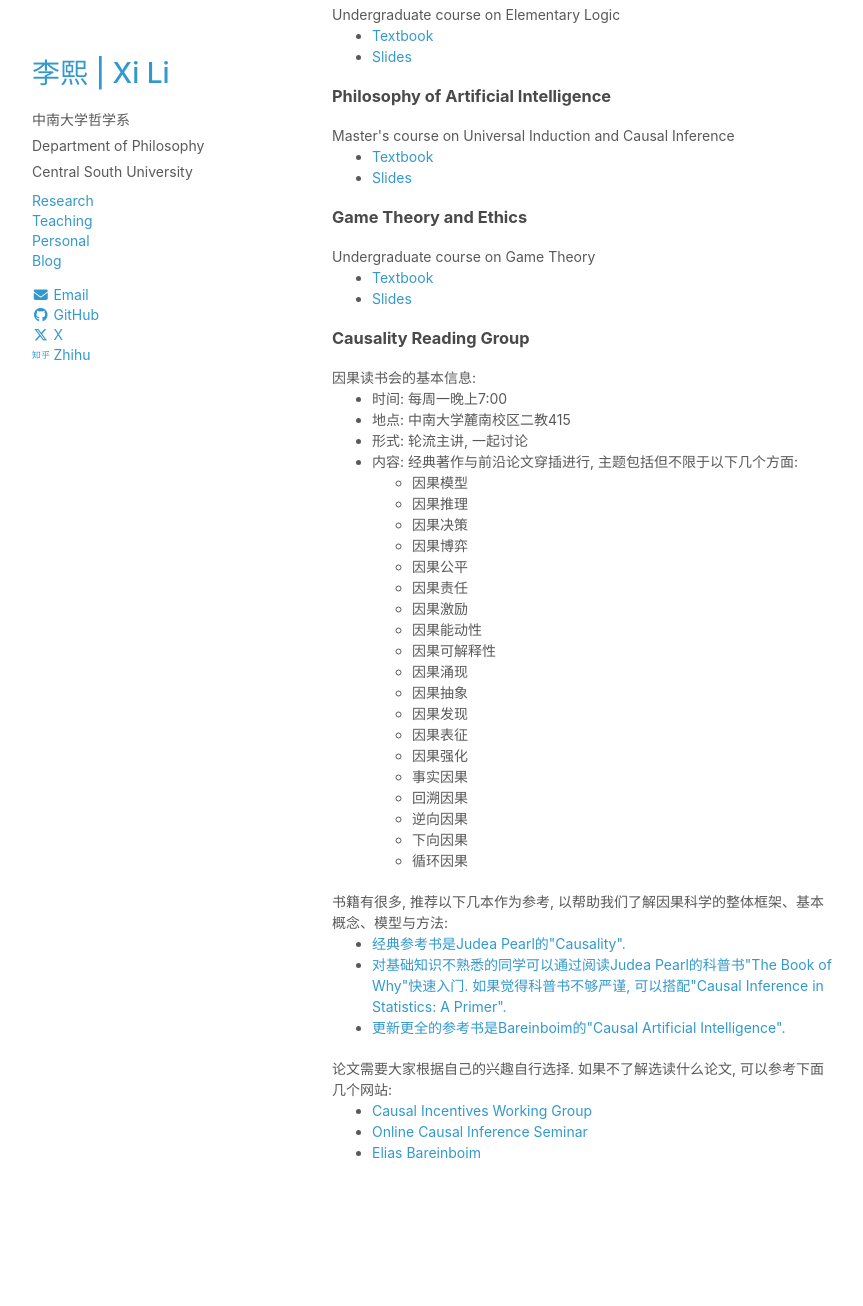
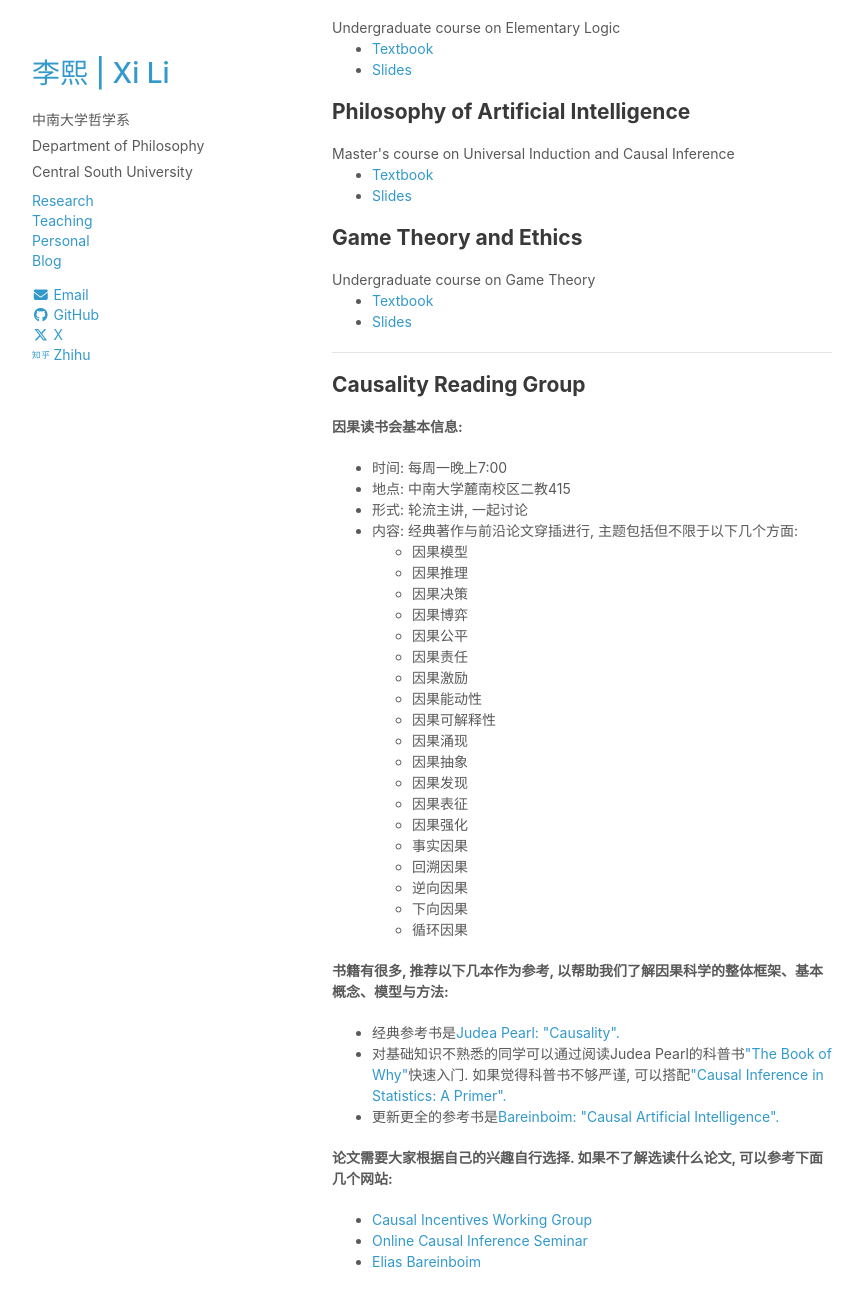
Before and after one commit to rickylixi/rickylixi.github.io, a Jekyll site: the page built from teaching.html, in a window 1280 px wide and 1400 px high, scrolled down 279 px. Shown: the top 1306 px of the window, without its empty margins (26-889 px from the left). Built offline with Jekyll 4.4.1, drawn with Linux system fonts in a browser that asks for light colours.

Commit message:
Update teaching.html

```diff
--- a/teaching.html
+++ b/teaching.html
@@ -4,35 +4,36 @@ title: "Teaching"
 description: "Teaching resources by Xi Li."
 canonical_url: "/teaching.html"
 ---
-<h2>Teaching Experience</h2>
+<h1>Teaching Experience</h1>
 <p><a href="{{ "/teaching/template.pdf" | relative_url }}" target="_blank" rel="noopener noreferrer">哲学论文写作指南</a></p>
 <p><a href="https://www.logicmatters.net/latex-for-logicians/" target="_blank" rel="noopener noreferrer">LaTeX</a></p>
 <p><a href="{{ "/teaching/s-beamer.tex" | relative_url }}">A Beamer Template</a></p>
 
 <hr />
-<h3><b>Mathematical Logic</b></h3>
+<h2><b>Mathematical Logic</b></h2>
 Undergraduate course on Elementary Logic
 <ul>
  <li><a href="https://builds.openlogicproject.org/" target="_blank" rel="noopener noreferrer">Textbook</a></li>
  <li><a href="{{ "/teaching/s-logic.pdf" | relative_url }}">Slides</a></li>
 </ul>
 
-<h3><b>Philosophy of Artificial Intelligence</b></h3>
+<h2><b>Philosophy of Artificial Intelligence</b></h2>
 Master's course on Universal Induction and Causal Inference
 <ul>
  <li><a href="https://www.hutter1.net/publ/uaibook2.pdf" target="_blank" rel="noopener noreferrer">Textbook</a></li>
  <li><a href="{{ "/teaching/s-uai.pdf" | relative_url }}">Slides</a></li>
 </ul>
 
-<h3><b>Game Theory and Ethics</b></h3>
+<h2><b>Game Theory and Ethics</b></h2>
 Undergraduate course on Game Theory
 <ul>
  <li><a href="https://www.masfoundations.org/mas.pdf" target="_blank" rel="noopener noreferrer">Textbook</a></li>
  <li><a href="{{ "/teaching/s-game.pdf" | relative_url }}">Slides</a></li>
 </ul>
 
-<h3><b>Causality Reading Group</b></h3>
-因果读书会的基本信息:
+<hr />
+<h2><b>Causality Reading Group</b></h2>
+<p><b>因果读书会基本信息:</b></p>
 <ul class="level-1">
  <li>时间: 每周一晚上7:00</li>
  <li>地点: 中南大学麓南校区二教415</li>
@@ -60,13 +61,13 @@ Undergraduate course on Game Theory
     <li>循环因果</li>
   </ul>
 </ul>
-书籍有很多, 推荐以下几本作为参考, 以帮助我们了解因果科学的整体框架、基本概念、模型与方法:
+<p><b>书籍有很多, 推荐以下几本作为参考, 以帮助我们了解因果科学的整体框架、基本概念、模型与方法:</b></p>
 <ul class="level-1">
- <li><a href="https://bayes.cs.ucla.edu/BOOK-2K/" target="_blank" rel="noopener noreferrer">经典参考书是Judea Pearl的"Causality".</a></li>
- <li><a href="https://bayes.cs.ucla.edu/PRIMER/" target="_blank" rel="noopener noreferrer">对基础知识不熟悉的同学可以通过阅读Judea Pearl的科普书"The Book of Why"快速入门. 如果觉得科普书不够严谨, 可以搭配"Causal Inference in Statistics: A Primer".</a></li>
- <li><a href="{{ "https://causalai-book.net/" | relative_url }}">更新更全的参考书是Bareinboim的"Causal Artificial Intelligence".</a></li>
+ <li>经典参考书是<a href="https://bayes.cs.ucla.edu/BOOK-2K/" target="_blank" rel="noopener noreferrer">Judea Pearl: "Causality".</a></li>
+ <li>对基础知识不熟悉的同学可以通过阅读Judea Pearl的科普书<a href="https://bayes.cs.ucla.edu/WHY/" target="_blank" rel="noopener noreferrer">"The Book of Why"</a>快速入门. 如果觉得科普书不够严谨, 可以搭配<a href="https://bayes.cs.ucla.edu/PRIMER/" target="_blank" rel="noopener noreferrer">"Causal Inference in Statistics: A Primer".</a></li>
+ <li>更新更全的参考书是<a href="https://causalai-book.net/" target="_blank" rel="noopener noreferrer">Bareinboim: "Causal Artificial Intelligence".</a></li>
 </ul>
-论文需要大家根据自己的兴趣自行选择. 如果不了解选读什么论文, 可以参考下面几个网站:
+<p><b>论文需要大家根据自己的兴趣自行选择. 如果不了解选读什么论文, 可以参考下面几个网站:</b></p>
 <ul class="level-1">
  <li><a href="https://causalincentives.com/" target="_blank" rel="noopener noreferrer">Causal Incentives Working Group</a></li>
  <li><a href="https://sites.google.com/view/ocis/home" target="_blank" rel="noopener noreferrer">Online Causal Inference Seminar</a></li>
```
